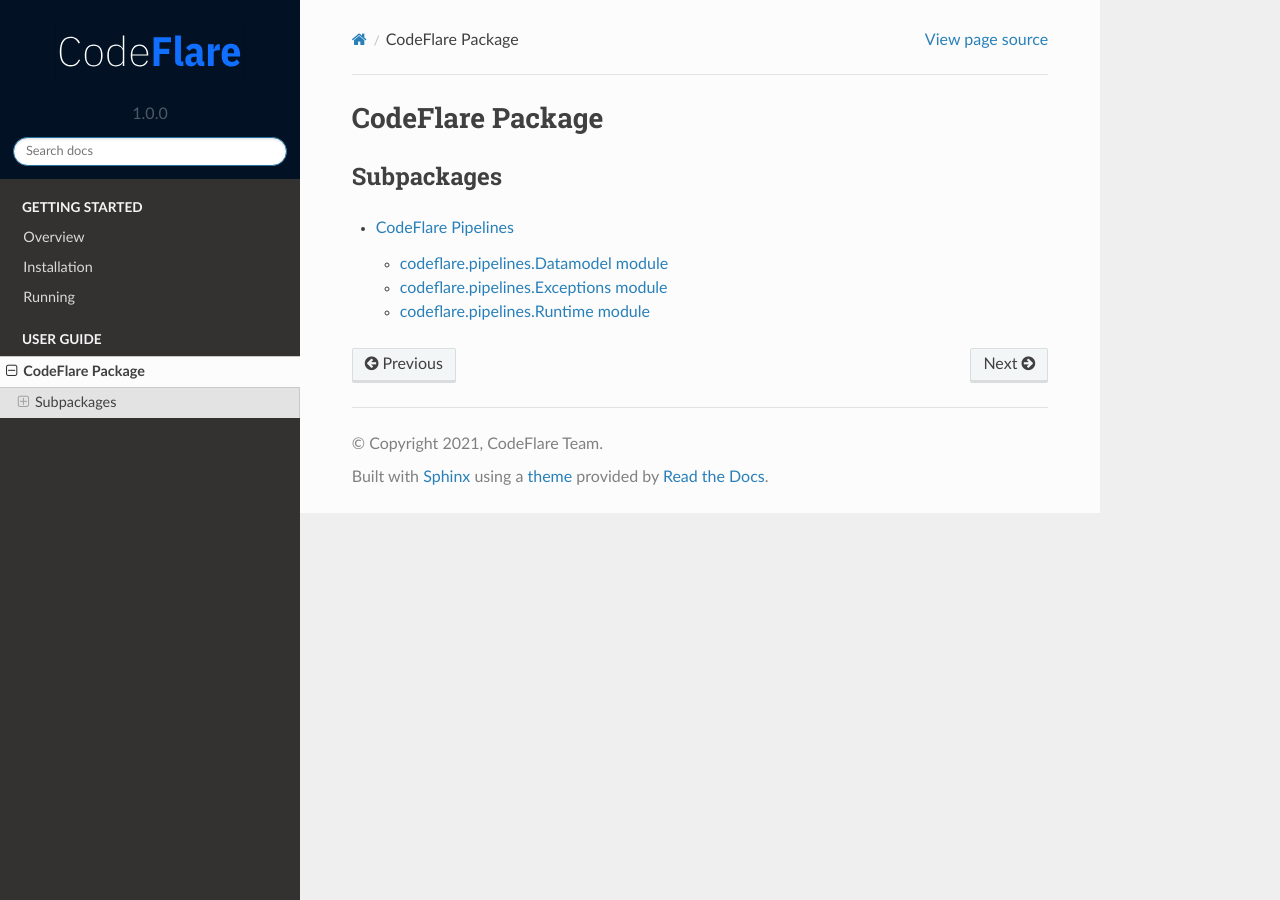
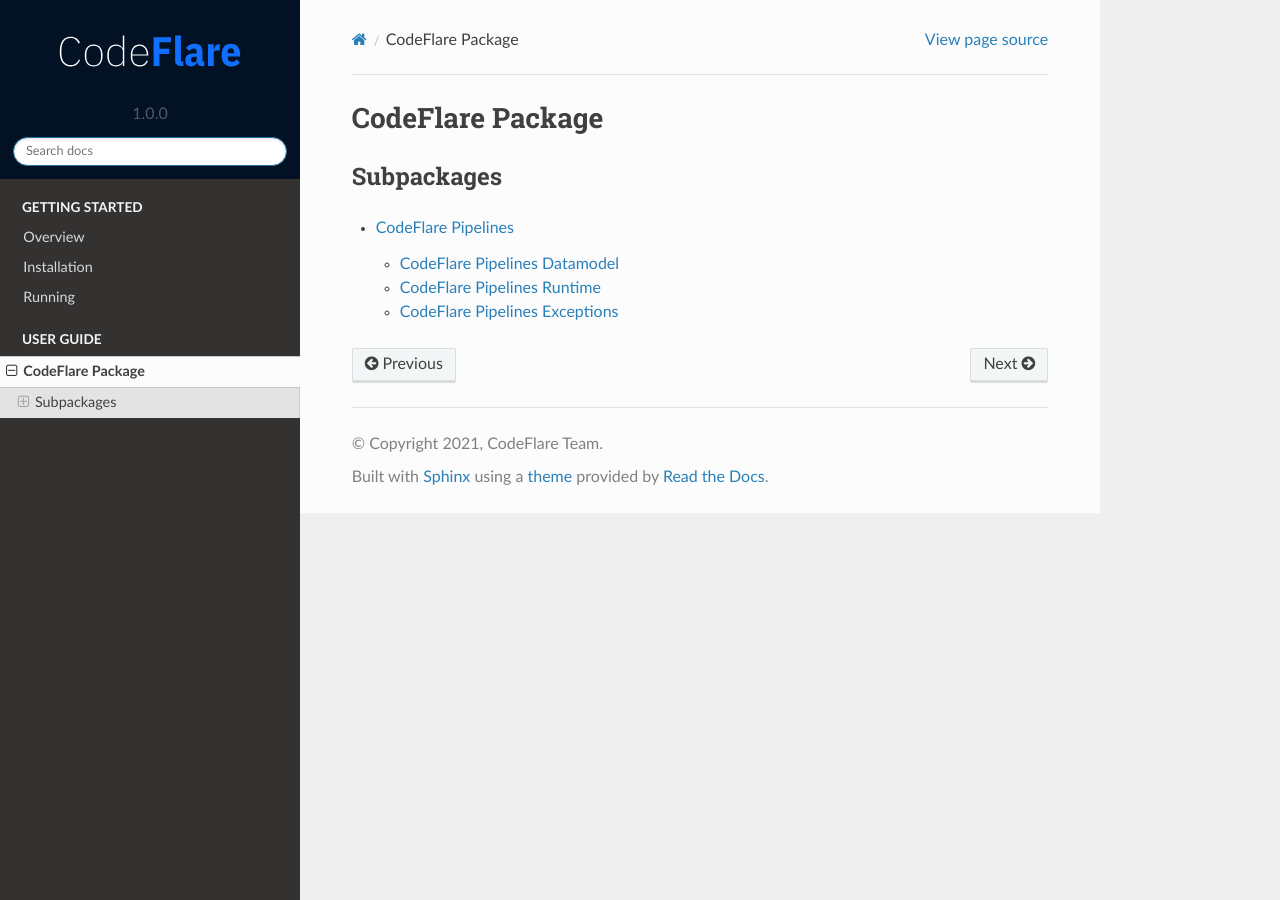
Before and after one commit to project-codeflare/codeflare, a Sphinx documentation site: the page built from docs/source/codeflare.rst, in a window 1280 px wide. Built offline with Sphinx 7.4.7 and the Read the Docs theme 2.0.0, drawn with Linux system fonts in a browser that asks for light colours.

Commit message:
Updated docs.

```diff
--- a/docs/source/codeflare.pipelines.rst
+++ b/docs/source/codeflare.pipelines.rst
@@ -1,7 +1,7 @@
 CodeFlare Pipelines
 ===========================
 
-codeflare.pipelines.Datamodel module
+CodeFlare Pipelines Datamodel
 ------------------------------------
 
 .. automodule:: codeflare.pipelines.Datamodel
@@ -9,18 +9,18 @@
    :undoc-members:
    :show-inheritance:
 
-codeflare.pipelines.Exceptions module
+CodeFlare Pipelines Runtime
+----------------------------------
+
+.. automodule:: codeflare.pipelines.Runtime
+   :members:
+   :undoc-members:
+   :show-inheritance:
+
+CodeFlare Pipelines Exceptions
 -------------------------------------
 
 .. automodule:: codeflare.pipelines.Exceptions
    :members:
    :undoc-members:
    :show-inheritance:
-
-codeflare.pipelines.Runtime module
-----------------------------------
-
-.. automodule:: codeflare.pipelines.Runtime
-   :members:
-   :undoc-members:
-   :show-inheritance:
--- a/docs/source/index.rst
+++ b/docs/source/index.rst
@@ -31,7 +31,7 @@
    getting_started/starting
 
 .. toctree::
-   :maxdepth: 2
+   :maxdepth: 4
    :caption: User guide
 
    codeflare
```
